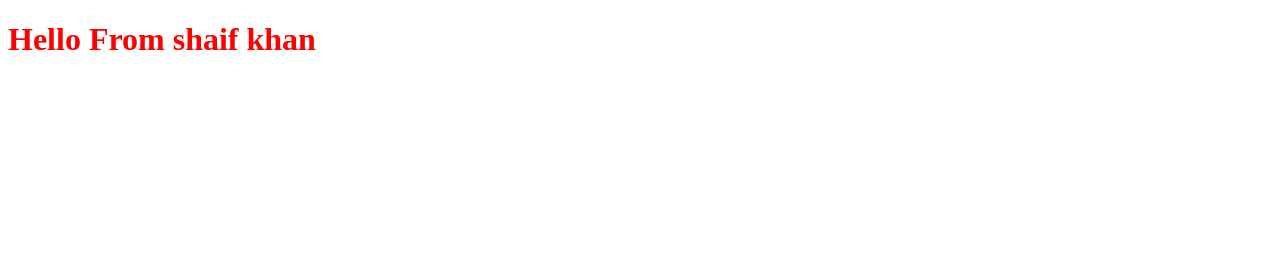
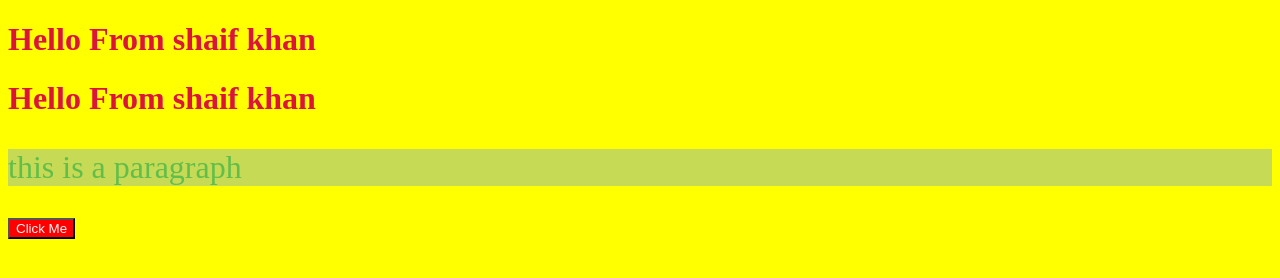
Before and after one commit to khanshaif9102/HTML_CSS, a plain HTML site: page index.html in a window 1280 px wide. Drawn offline with Linux system fonts and the light colour scheme.

Commit message:
3rd commit

```diff
--- a/index.html
+++ b/index.html
@@ -4,18 +4,22 @@
     <meta charset="UTF-8">
     <meta name="viewport" content="width=device-width, initial-scale=1.0">
     <title>CSS LEVEL 1</title>
+    <!-- EXTERNAL CSS -->
+    <link rel="stylesheet" href="/style.css">
+    <!-- INTERNAL CSS -->
     <style>
-        h1{
-            color: red;
-        }
+        /* h1{
+            color:green;
+        } */
     </style>
 </head>
 <body>
-    <h1>Hello From shaif khan</h1>
+    <!-- Inline CSS -->
+    <h1 >Hello From shaif khan</h1>
+    <h1 >Hello From shaif khan</h1>
+    <p>this is a paragraph</p>
+    <button>Click Me</button>
     <div>
-
-
-
     </div>
 </body>
 </html>
--- /dev/null
+++ b/practice set 1/style.css
@@ -0,0 +1,9 @@
+#box{
+    background-color: blue;
+}
+.heading{
+    color: red;
+}
+button{
+    background-color: green;
+}
--- /dev/null
+++ b/style.css
@@ -0,0 +1,15 @@
+h1{
+    color:crimson;
+}
+body{
+    background-color:rgb(255, 255, 000);
+}
+p{
+    font-size:xx-large;
+    color: rgb(98, 190, 74);
+    background-color: rgb(198, 218, 85);
+}
+button{
+    color:whitesmoke;
+    background-color: red;
+}
```
Also changed, not shown: practice set 1/practice1.html (added, +21 -0 lines).
